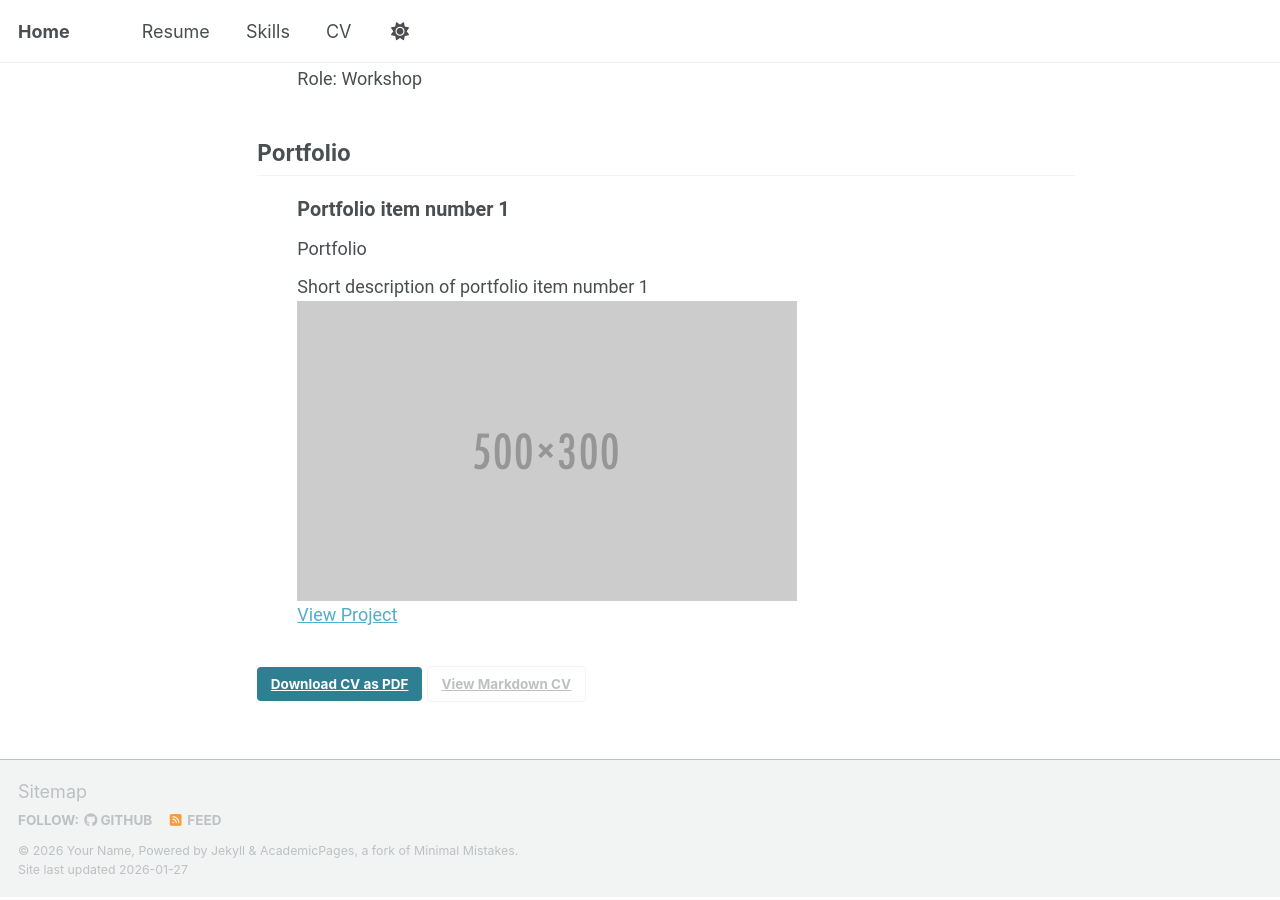
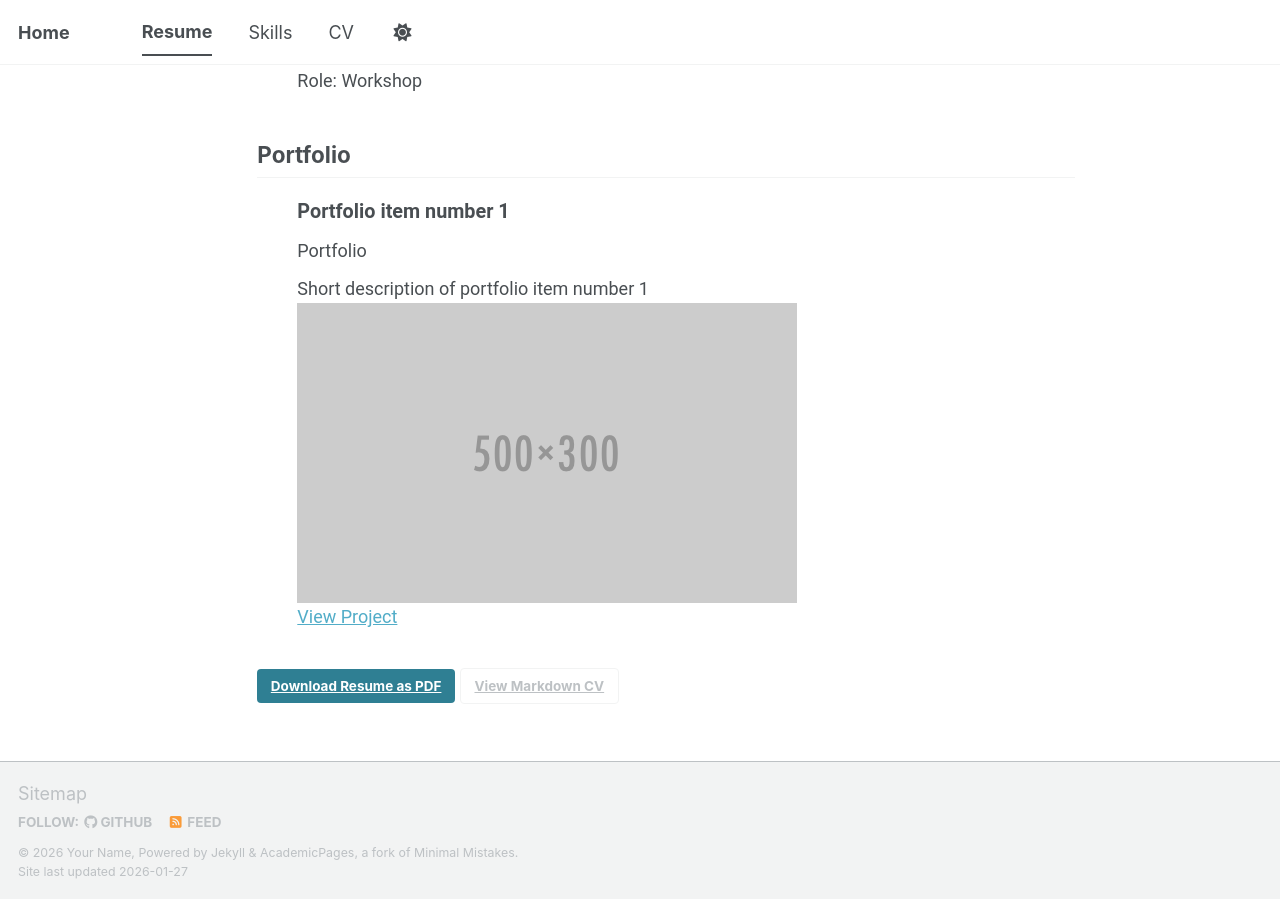
Before and after one commit to Queen-aty/Queen-aty.github.io, a Jekyll site: the page built from _pages/cv-json.md, in a window 1280 px wide and 900 px high, scrolled down 2420 px. Built offline with Jekyll 4.4.1, drawn with Linux system fonts in a browser that asks for light colours; a script bundle is joined from its source files by our own code; library files that are not in the unit come from our copies.

Commit message:
Update cv-json.md

```diff
--- a/_pages/cv-json.md
+++ b/_pages/cv-json.md
@@ -1,7 +1,7 @@
 ---
 layout: archive
-title: "CV"
-permalink: /cv-json/
+title: "Resume"
+permalink: /resume-json/
 author_profile: false
 redirect_from:
   - /resume-json
@@ -12,6 +12,6 @@
 {% include cv-template.html %}
 
 <div class="cv-download-links">
-  <a href="{{ base_path }}/files/cv.pdf" class="btn btn--primary">Download CV as PDF</a>
+  <a href="{{ base_path }}/files/cv.pdf" class="btn btn--primary">Download Resume as PDF</a>
   <a href="{{ base_path }}" class="btn btn--inverse">View Markdown CV</a>
 </div>
```
